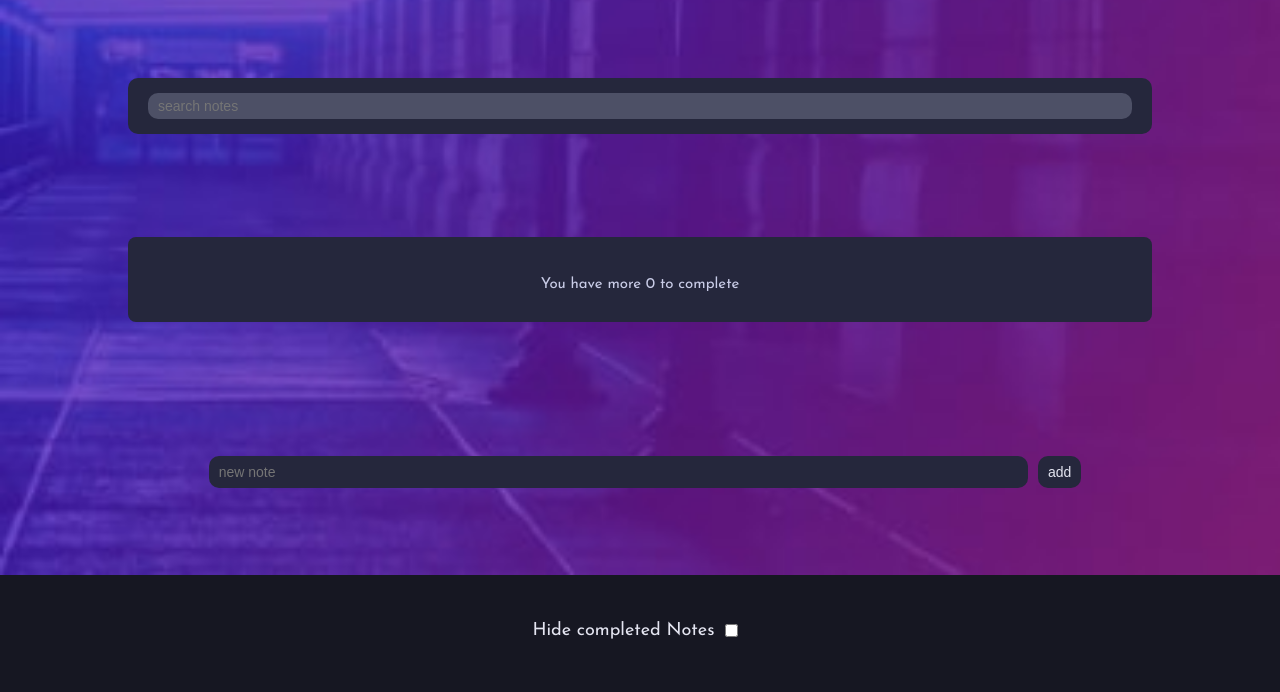
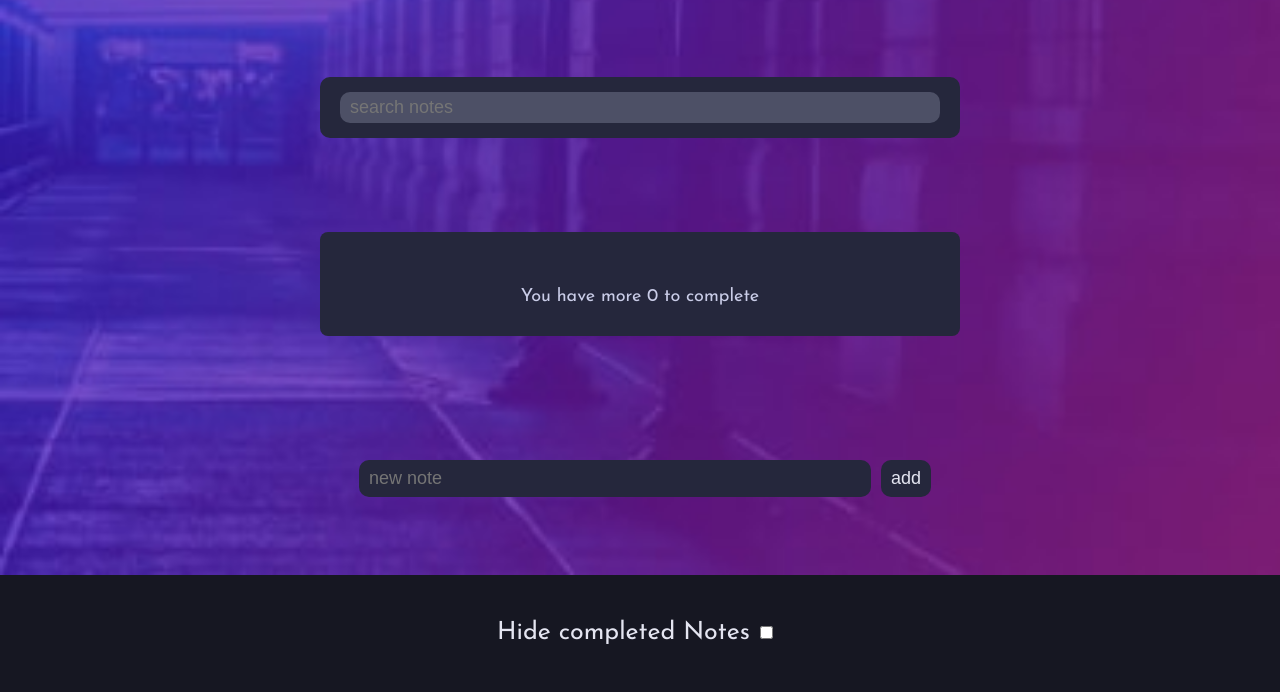
Before and after one commit to BojanMijatovic/new-Note-app, a plain HTML site: page index.html in a window 1280 px wide. Shown: the part 108-800 px from the top of the page. Drawn offline with nearby package versions, Linux system fonts and the light colour scheme.

Commit message:
responsive

```diff
--- a/style/scss/components/_dark-theme.scss
+++ b/style/scss/components/_dark-theme.scss
@@ -4,6 +4,7 @@
     flex-direction: column;
     align-items: center;
     height: 100vh;
+    width: 100vw;
     justify-content: space-around;
     background-image: url('../../images/bg-mobile-dark.jpg');
     background-size: contain;
--- a/style/scss/components/_header.scss
+++ b/style/scss/components/_header.scss
@@ -11,5 +11,6 @@
         letter-spacing: 0.4rem;
         font-weight: 700;
         text-transform: uppercase;
+        margin-top: 1rem;
     }
 }
--- a/style/scss/components/_note.scss
+++ b/style/scss/components/_note.scss
@@ -6,7 +6,6 @@
     margin: 1.5rem 1rem;
     border-bottom: 1px solid $very-dark-grayish-blue;
     color: $light-grayish-blue;
-    font-size: 1.6rem;
     width: 80%;
     //  text note
     span {
@@ -35,7 +34,6 @@
     color: $very-dark-desaturated-blue;
     border: none;
     margin: 0.5rem;
-    display: flex;
-    align-items: center;
     font-weight: 500;
+    border-radius: 0.5rem;
 }
--- a/style/scss/general/_responsive.scss
+++ b/style/scss/general/_responsive.scss
@@ -0,0 +1,58 @@
+@include media-md {
+    //  header
+    .header {
+        .__title {
+            font-size: 3.5rem;
+        }
+    }
+    // input-note
+    .input-note {
+        width: 70%;
+        #search-note {
+            font-size: 1.8rem;
+        }
+    }
+    //  notes
+    .notes {
+        width: 70%;
+        //  single note
+        .note {
+            span {
+                font-size: 2rem;
+            }
+        }
+        .show-text {
+            font-size: 1.8rem;
+            margin-top: 1.5rem;
+        }
+    }
+    //  form
+    #new-form {
+        width: 75%;
+        input {
+            font-size: 1.8rem;
+        }
+        button {
+            font-size: 1.8rem;
+        }
+    }
+    //  hide completed
+    .hide-completed-notes {
+        .text {
+            font-size: 2.5rem;
+        }
+    }
+}
+
+// media-large
+@include media-extra-large {
+    .input-note {
+        width: 50%;
+    }
+    .notes {
+        width: 50%;
+    }
+    #new-form {
+        width: 50%;
+    }
+}
--- a/style/scss/general/_variables.scss
+++ b/style/scss/general/_variables.scss
@@ -1,8 +1,4 @@
 //
-// ### Primary
-$bright-blue: hsl(220, 98%, 61%);
-$check-background: linear-gradient hsl(192, 100%, 67%) to hsl(280, 87%, 65%);
-// ### Neutral
 // ### Light Theme
 $very-light-gray: hsl(0, 0%, 98%);
 $very-light-grayish-blue: hsl(236, 33%, 92%);
--- a/style/scss/main.scss
+++ b/style/scss/main.scss
@@ -1,6 +1,7 @@
 @import url('https://fonts.googleapis.com/css2?family=Josefin+Sans:wght@400;700&display=swap');
 @import './general/reset';
 @import './general/variables';
-@import './general/responsive';
 // components
 @import './components/dark-theme';
+//  responsive
+@import './general/responsive';
```
Also changed, not shown: index.html (+0 -1 lines), style/css/main.css, 1 other file.
